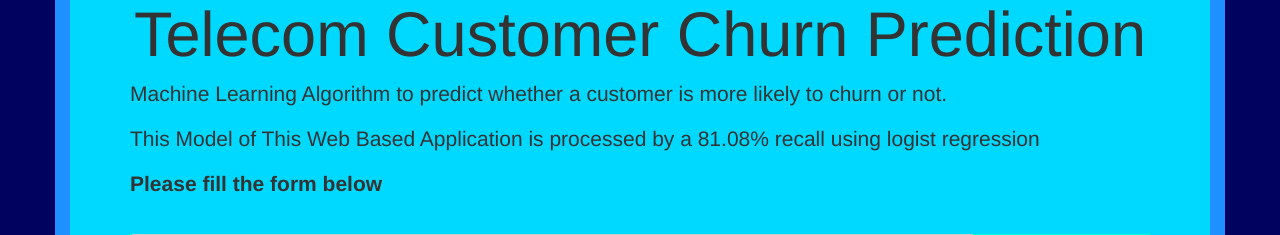
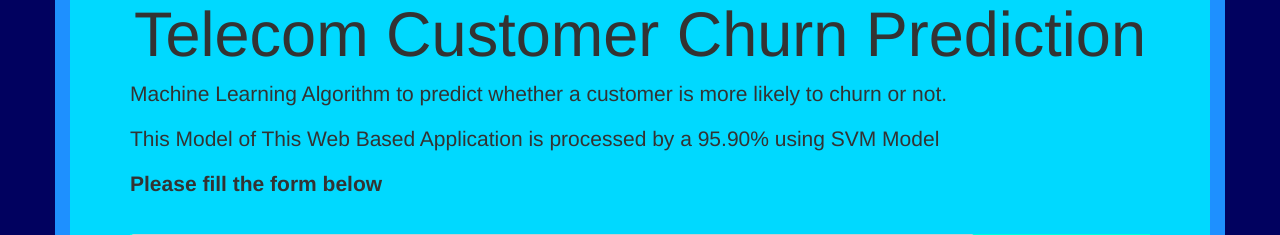
Before and after one commit to Alpha16-Dev/Alpha, a Flask app: page / in a window 1280 px wide. Shown: the part 128-363 px from the top of the page. Run offline with Flask 2, Linux system fonts and the light colour scheme; parts of the project's set-up code (start-up, migrations or seed data) failed here and were passed over; some libraries are stand-ins or nearby versions.

Commit message:
Add files via upload

```diff
--- a/templates/index.html
+++ b/templates/index.html
@@ -21,7 +21,7 @@
      <br>
     <center><h1 class='main_heading'> Telecom Customer Churn Prediction</h1></center>
 	<p>Machine Learning Algorithm to predict whether a customer is more likely to churn or not.</p>
-	<p>This Model of This Web Based Application is processed by a 81.08% recall using logist regression</p>
+	<p>This Model of This Web Based Application is processed by a 95.90%  using SVM Model</p>
 	<p><b>Please fill the form below</b></p>
     <br>
     <form style="background-color: rgb(0, 255, 221);" class="form-horizontal" action="/predict"method="post">
```
Also changed, not shown: 2 other files.
